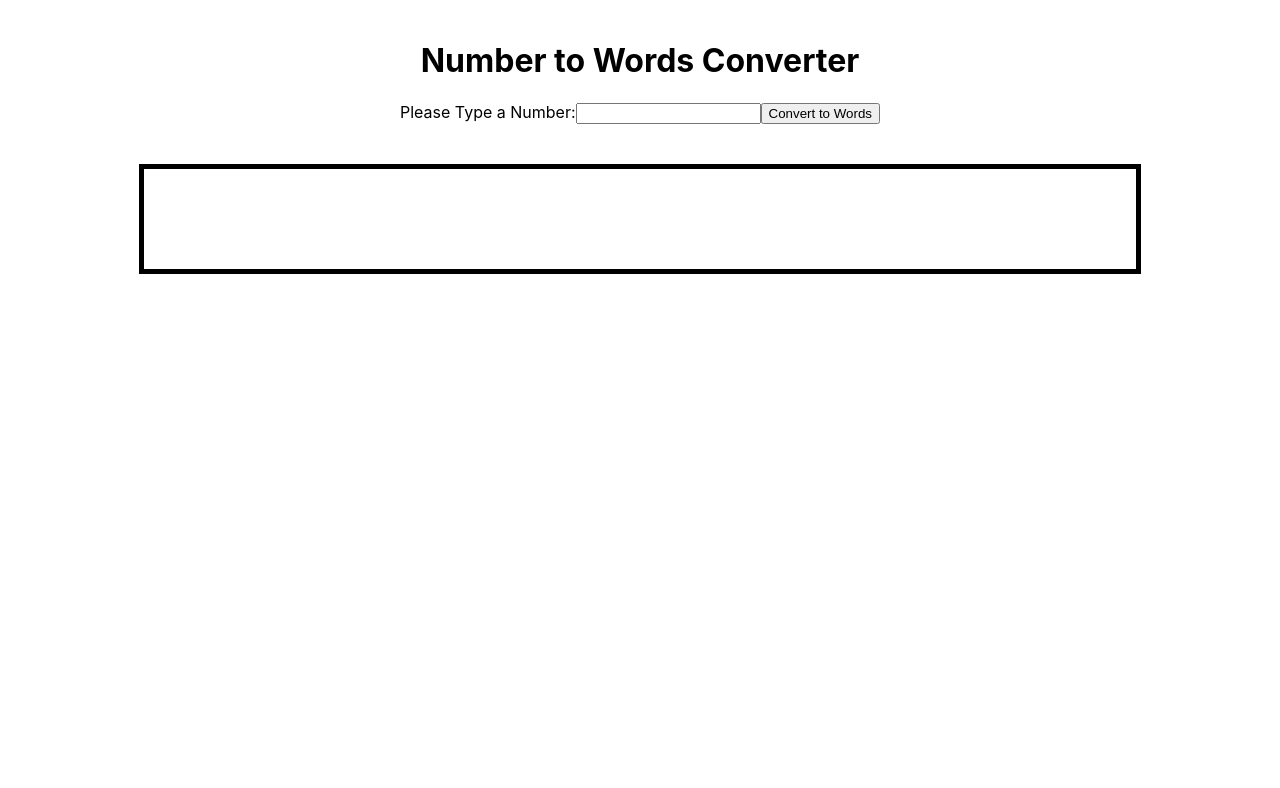
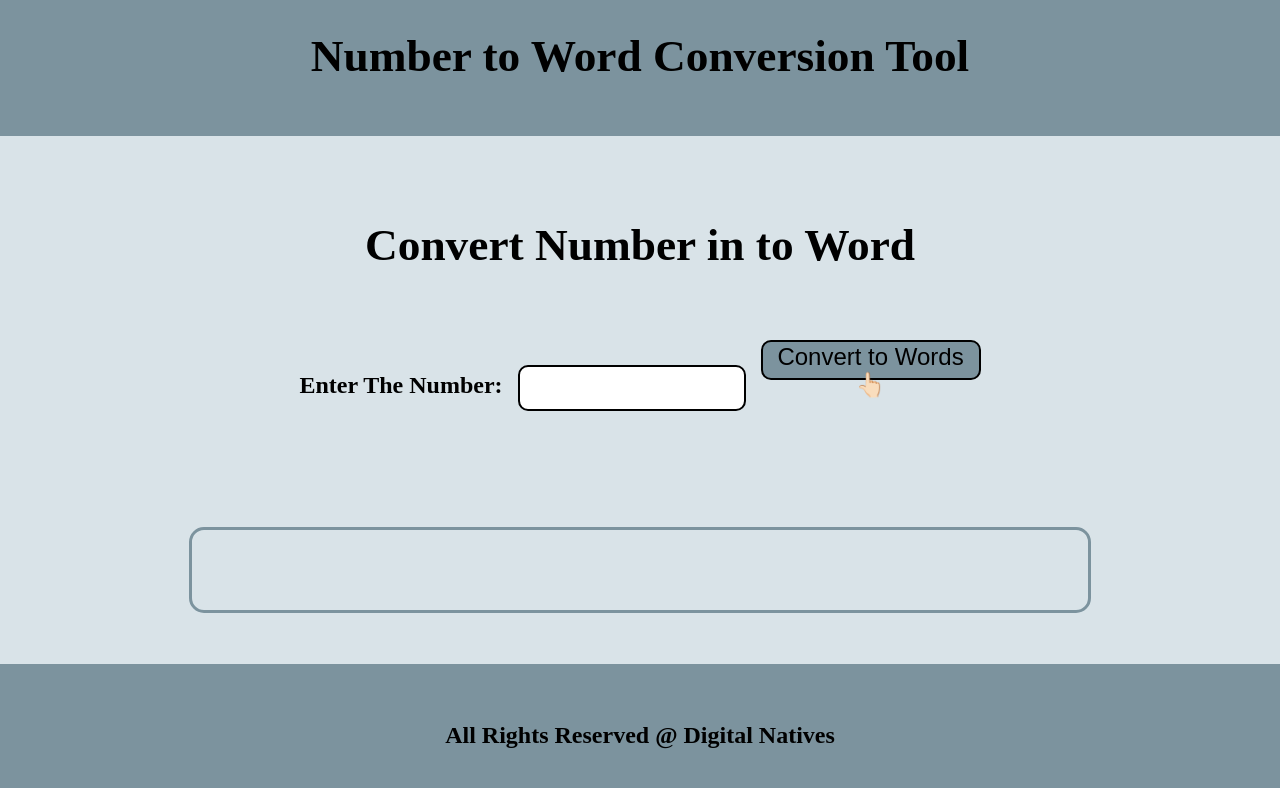
Before and after one commit to chhavi-choudhary/num-words, a React (Create React App) app: page / in a window 1280 px wide. Shown: the top 788 px of the page. Built offline with nearby package versions, Linux system fonts and the light colour scheme.

Commit message:
Create css files, Tool Done

```diff
--- a/src/App.css
+++ b/src/App.css
@@ -1,38 +1,10 @@
 .App {
   text-align: center;
+  font-family:cursive;
 }
 
-.App-logo {
-  height: 40vmin;
-  pointer-events: none;
-}
 
-@media (prefers-reduced-motion: no-preference) {
-  .App-logo {
-    animation: App-logo-spin infinite 20s linear;
-  }
-}
-
-.App-header {
-  background-color: #282c34;
-  min-height: 100vh;
-  display: flex;
-  flex-direction: column;
-  align-items: center;
-  justify-content: center;
-  font-size: calc(10px + 2vmin);
-  color: white;
-}
 
 .App-link {
   color: #61dafb;
 }
-
-@keyframes App-logo-spin {
-  from {
-    transform: rotate(0deg);
-  }
-  to {
-    transform: rotate(360deg);
-  }
-}
--- a/src/App.js
+++ b/src/App.js
@@ -1,10 +1,13 @@
 import './App.css';
 import Word from './components/Word';
-
+import Nav from './components/Nav';
+import Footer from './components/Footer';
 function App() {
   return (
     <div className="App">
-    <Word />
+      <Nav />
+      <Word />
+      <Footer />
     </div>
   );
 }
--- /dev/null
+++ b/src/components/Footer.jsx
@@ -0,0 +1,11 @@
+import React from 'react';
+import './Nav.css';
+
+
+export default function Footer() {
+    return (
+        <div className="footer">
+            <h2>All Rights Reserved @ Digital Natives</h2>
+        </div>
+    )
+}
--- /dev/null
+++ b/src/components/Nav.css
@@ -0,0 +1,18 @@
+.nav{
+    width: 100%;
+    height: 3.6cm;
+    position: absolute;
+    top:0;
+    background-color:#7c939e;
+}
+
+.footer{
+    width: 100%;
+    height: 3.6cm;
+    position: absolute;
+    bottom: 0;
+    background-color:#7c939e;
+}
+.footer h2{
+    padding-top: 1cm;
+}
--- /dev/null
+++ b/src/components/Nav.jsx
@@ -0,0 +1,10 @@
+import React from 'react';
+import './Nav.css';
+
+export default function Nav() {
+    return (
+        <div className="nav">
+            <h1>Number to Word Conversion Tool</h1>
+        </div>
+    )
+}
--- a/src/components/Word.css
+++ b/src/components/Word.css
@@ -1,15 +1,48 @@
+body{
+    background-color:#D9E3E8;
+    font-family: 'Orelega One', cursive;
+}
 .Form{
     display: flex;
     flex-direction: column;
     align-items: center;
-    margin: 20px;
+    padding-top: 5cm;
+}
+h1{
+    font-size:1.2cm;
+    padding-bottom: 1cm;
+}
+.input{
+    padding-bottom: 2cm;
 }
 .result{
-    border: 5px solid;
-    width: 80% ;
+    border: 3px solid;
+    width: 70% ;
     margin: 20px;
-    height: 100px;
+    height: 80px;
+    border-radius: 15px;
+    border-color:#7c939e; ;
 }
 .result{
     margin-top: 40px;
 }
+.number{
+    border: 2px solid;
+    height: 40px;
+    width:220px;
+    border-radius: 10px;
+    margin-right: 15px;
+}
+.submit-btn{
+    border: 2px solid;
+    height: 40px;
+    width:220px;
+    border-radius: 10px;
+    font-size:x-large;
+   background-color: #7c939e;
+}
+.enter{
+    font-size:x-large;
+    font-weight: bold;
+    padding-right: 15px;
+}
--- a/src/components/Word.jsx
+++ b/src/components/Word.jsx
@@ -10,7 +10,6 @@ function Word() {
     const handleResultChange = () => {
         setResult(convert(num));
     }
-
     const numToWords = (num) => {
         let units = ['', 'One', 'Two', 'Three', 'Four',
             'Five', 'Six', 'Seven', 'Eight', 'Nine',
@@ -19,8 +18,8 @@ function Word() {
         let tens = ['', '', 'Twenty', 'Thirty', 'Forty',
             'Fifty', 'Sixty', 'Seventy', 'Eighty', 'Ninety'];
         let str = "";
-        if (num === 0) {
-            return "Zero";
+        if (num === 0) {;
+            return 0;
         }
         else if (num < 20) {
             str = units[num];
@@ -46,7 +45,7 @@ function Word() {
                 return str1;
             }
         }
-        else if (num1 >= 1000 && num1 < 1999) {
+        else if (num1 >= 1000 && num1 <= 1999) {
             if (num1 % 100 == 0) {
                 str1 = numToWords(parseInt(num1) / 100) + " " + "Hundred";
             }
@@ -113,19 +112,20 @@ function Word() {
     }
     return (
         <div className="Form">
-            <h1>Number to Words Converter</h1>
+            <h1> Convert Number in to Word </h1>
+            <div className="input">
             <form>
-                <label>Please Type a Number:</label>
+                <label className="enter">Enter The Number:</label>
                 <input className="number" type="text" input value={num}
                     onChange={handleNumChange} />
-                <button type="button" className="submit-btn" onClick={handleResultChange}>Convert to Words</button>
+                <button type="button" className="submit-btn" onClick={handleResultChange}>Convert to Words 👆🏻</button>
             </form>
+            </div>
             <div className="result">
-                <div className="box">
-                    <h3>{result}</h3>
-                </div>
+                    <h2>{result}</h2>
             </div>
         </div>
+
     )
 }
 export default Word;
```
Also changed, not shown: 1 other file (tests, documents, lock files or other folders).
